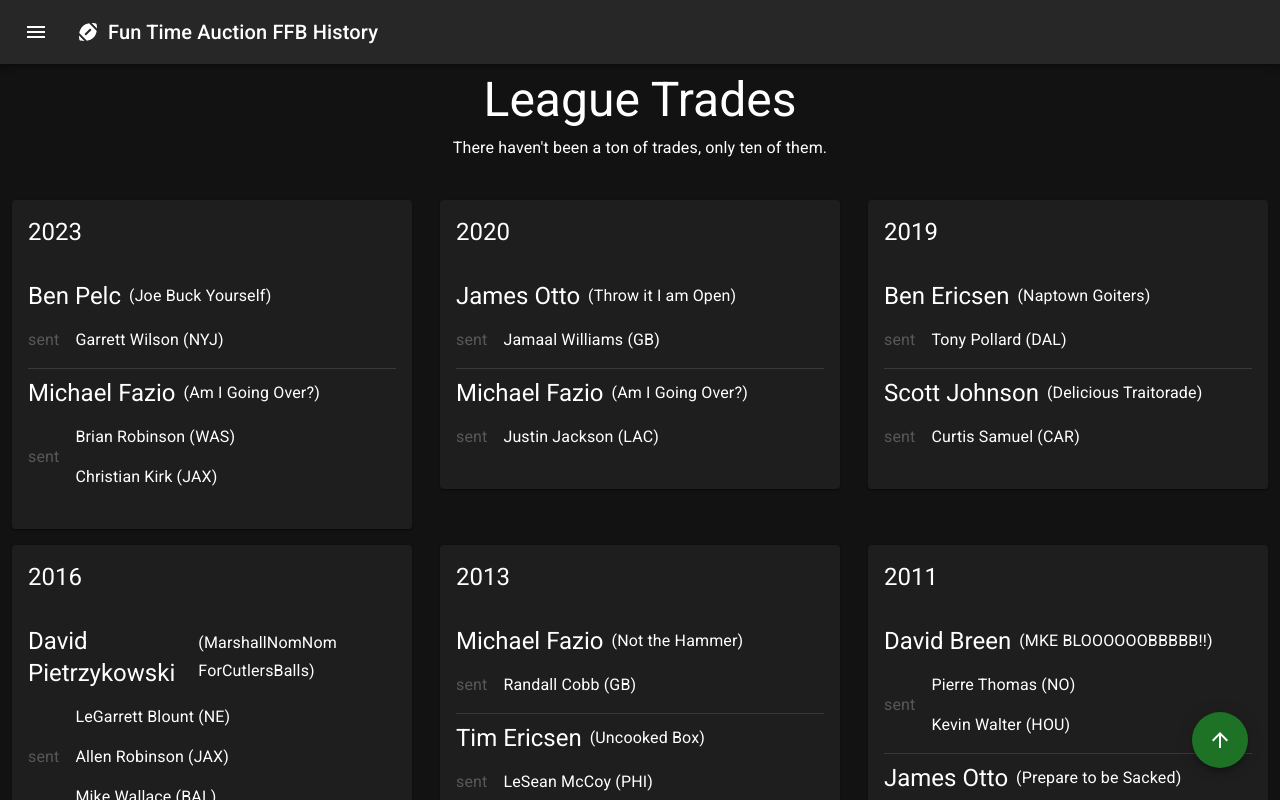
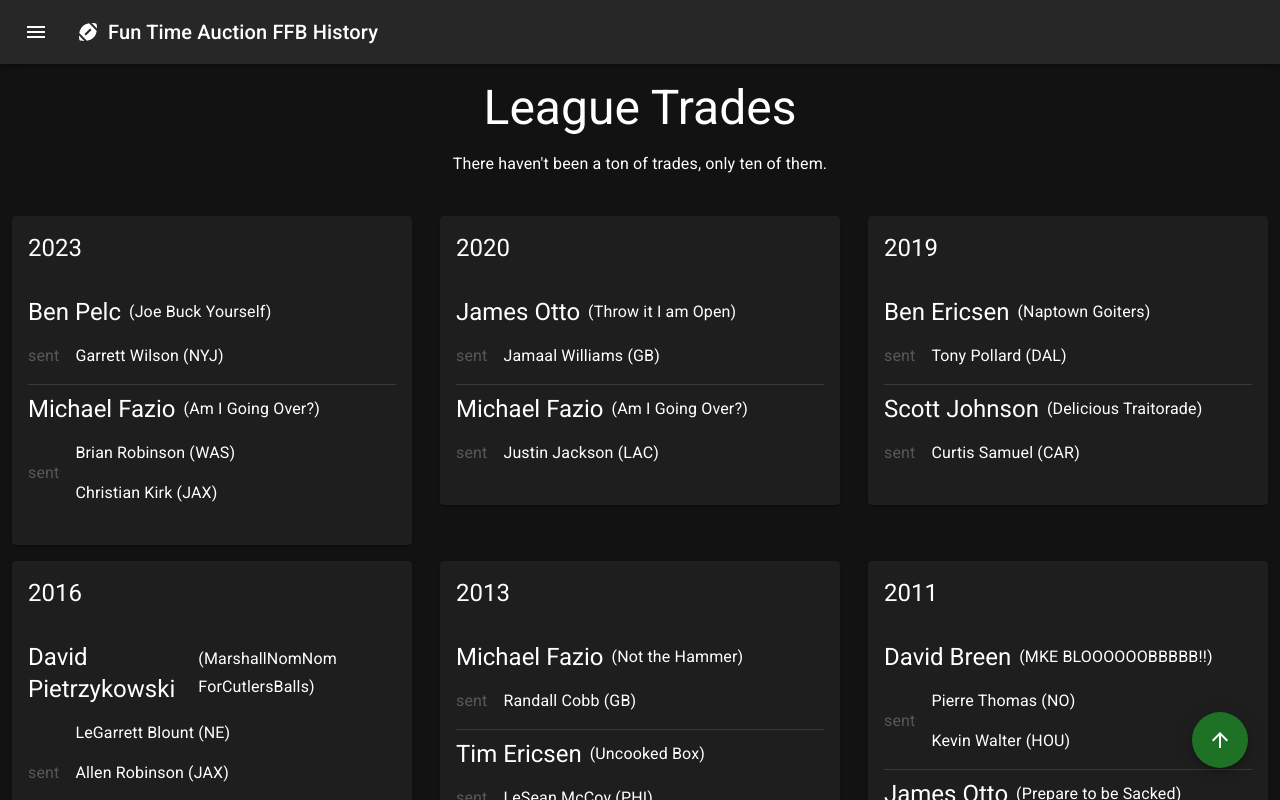
Before and after one commit to MFazio23/ESPN-FFB-Web, a React (Create React App) app: page /history/trades in a window 1280 px wide. Shown: the top 800 px of the page. Built offline with nearby package versions, Linux system fonts and the light colour scheme.

Commit message:
Fix header padding on the history pages

```diff
--- a/src/history/LeagueDraftGrades.tsx
+++ b/src/history/LeagueDraftGrades.tsx
@@ -47,9 +47,9 @@ export default function LeagueDraftGrades() {
     const fantasyProsLink = <Link href="https://www.fantasypros.com" underline={'none'}>fantasypros.com</Link>
 
     const header = <Box display={'flex'} flexDirection={'column'} alignItems={'center'}>
-        <h1>Draft Grades + Rankings</h1>
-        <Typography variant={'body1'}>Here are the draft grades for each season.</Typography>
-        <Typography variant={'body1'}>
+        <Typography variant="h3" p={2}>Draft Grades + Rankings</Typography>
+        <Typography variant='body1'>Here are the draft grades for each season.</Typography>
+        <Typography variant='body1'>
             The rankings are derived from the {vbdLink} from {fantasyProsLink}.
         </Typography>
     </Box>
--- a/src/history/LeagueTrades.tsx
+++ b/src/history/LeagueTrades.tsx
@@ -24,7 +24,7 @@ const trades: Trade[] = dataHandler.tradeList;
 export default function LeagueTrades() {
     const header = (
         <Box display={'flex'} flexDirection={'column'} alignItems={'center'}>
-            <Typography variant='h3' p={1}>League Trades</Typography>
+            <Typography variant='h3' p={2}>League Trades</Typography>
             <Typography variant='body1'>There haven't been a ton of trades, only ten of them.</Typography>
         </Box>
     );
```
